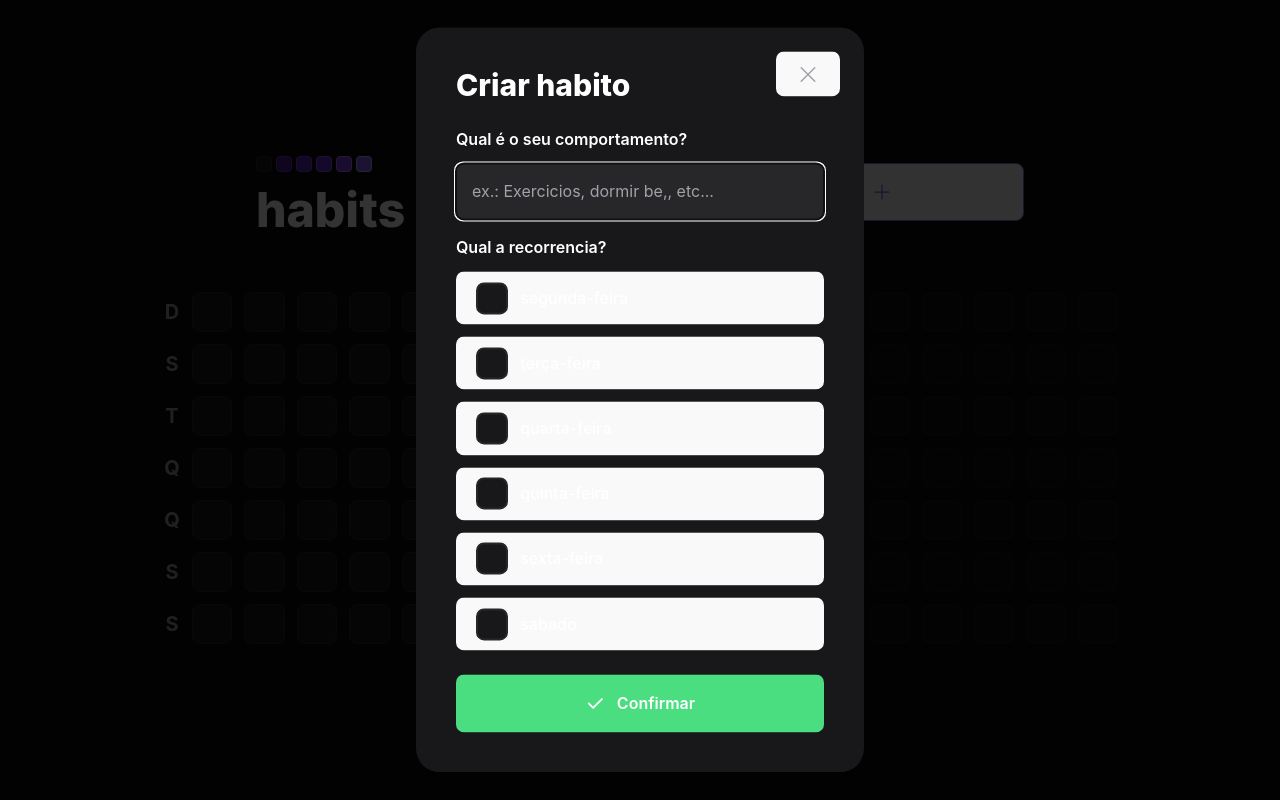
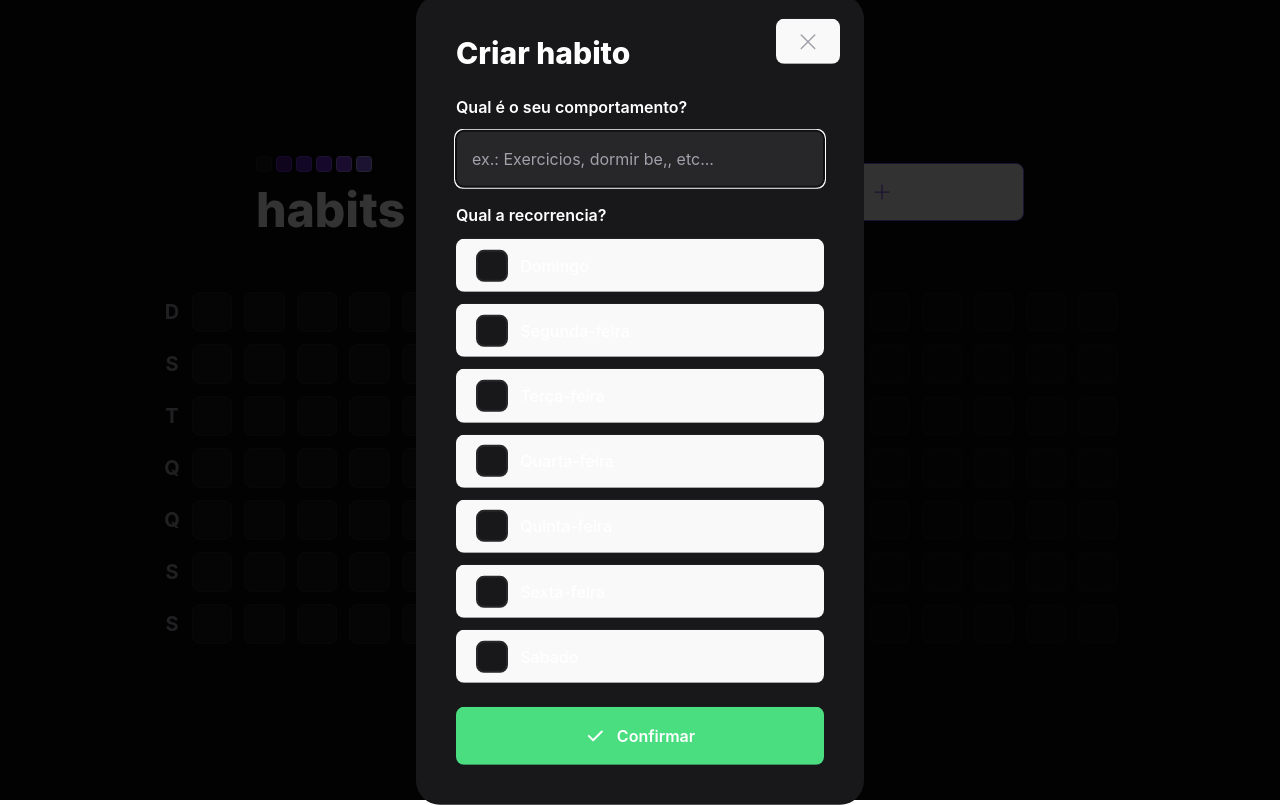
Before and after one commit to mundinho340/habits-app, a React (Vite) app in the folder web/: page / in a window 1280 px wide. Both pictures are taken after a click on the button "Novo Habito". Built offline with nearby package versions, Linux system fonts and the light colour scheme.

Commit message:
Update newHabitForm.tsx

```diff
--- a/web/src/components/newHabitForm.tsx
+++ b/web/src/components/newHabitForm.tsx
@@ -1,17 +1,22 @@
 import { Check } from "phosphor-react";
 import *as  CheckBox from '@radix-ui/react-checkbox'
+import { FormEvent } from "react";
 
+const dayWeeks =[
+    'Domingo',
+    'Segunda-feira',
+    'Terça-feira',
+    'Quarta-feira',
+    'Quinta-feira',
+    'Sexta-feira',
+    'Sabado'
+]
 export function NewHabitForm(){
-    const dayWeeks =[
-        'segunda-feira',
-        'terça-feira',
-        'quarta-feira',
-        'quinta-feira',
-        'sexta-feira',
-        'sabado'
-    ]
+    function createNewHabit(event: FormEvent){
+        event.preventDefault()
+    }
     return(
-        <form className="w-full flex flex-col mt-6">
+        <form onSubmit={createNewHabit} className="w-full flex flex-col mt-6">
             <label htmlFor="title" className="font-semibold loading-tight">
                 Qual é o seu comportamento?
             </label>
@@ -21,15 +26,16 @@ export function NewHabitForm(){
             placeholder="ex.: Exercicios, dormir be,, etc..."
             autoFocus
             className="p-4 rounded-lg mt-3 bg-zinc-800 text-white placeholder:text-zinc-400"
+
             />
 
             <label htmlFor=""  className="font-semibold loading-tight mt-4">
                 Qual a recorrencia?
             </label>
             {dayWeeks.map((days, index)=>(
-                <div>
-                      <div className="flex flex-col gap-2 mt-3">
-                <CheckBox.Root
+
+                <div className="flex flex-col gap-2 mt-3" key={days}>
+                        <CheckBox.Root
                         className='flex items-center gap-3 group'
                     >
                         <div className='h-8 w-8 rounded-lg flex items-center justify-center bg-zinc-900 border-2 border-zinc-800 group-data-[state=checked]:bg-green-500 group-data-[state=checked]:border-green-500'>
@@ -42,7 +48,6 @@ export function NewHabitForm(){
                         </span>
                     </CheckBox.Root>
             </div>
-                </div>
             ))}
 
 
```
